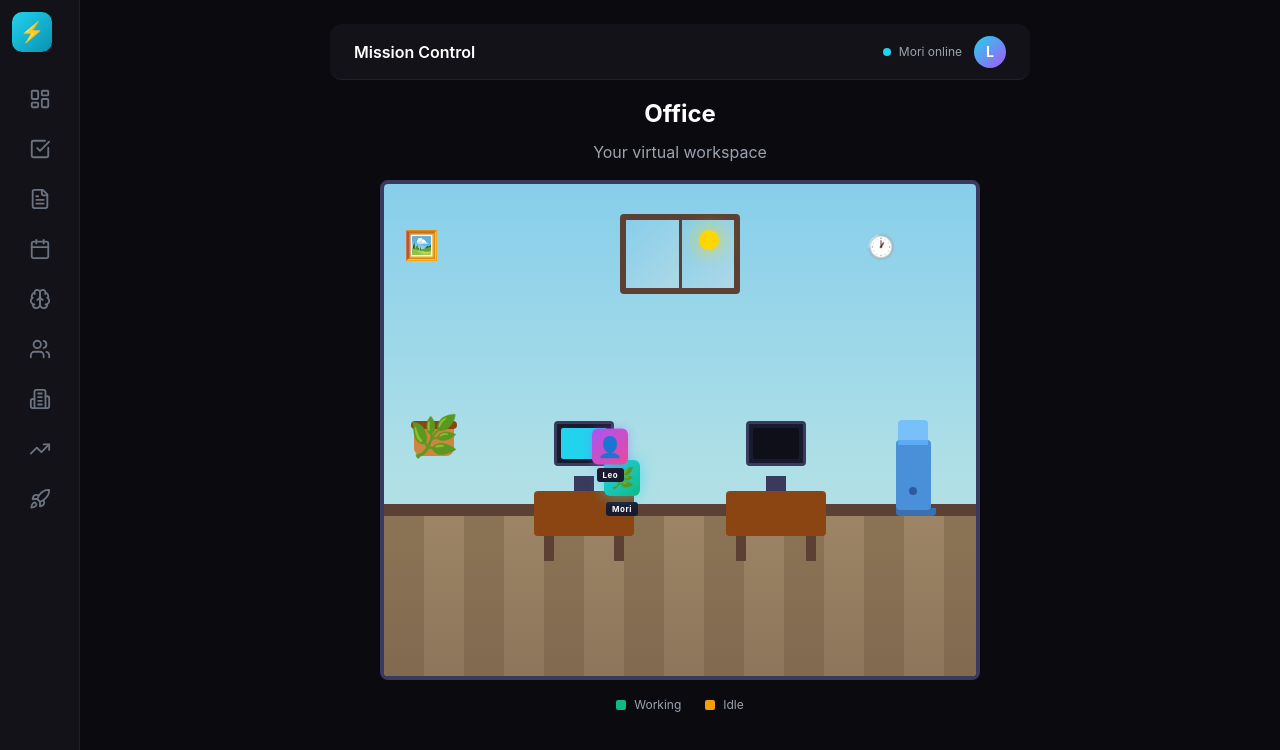
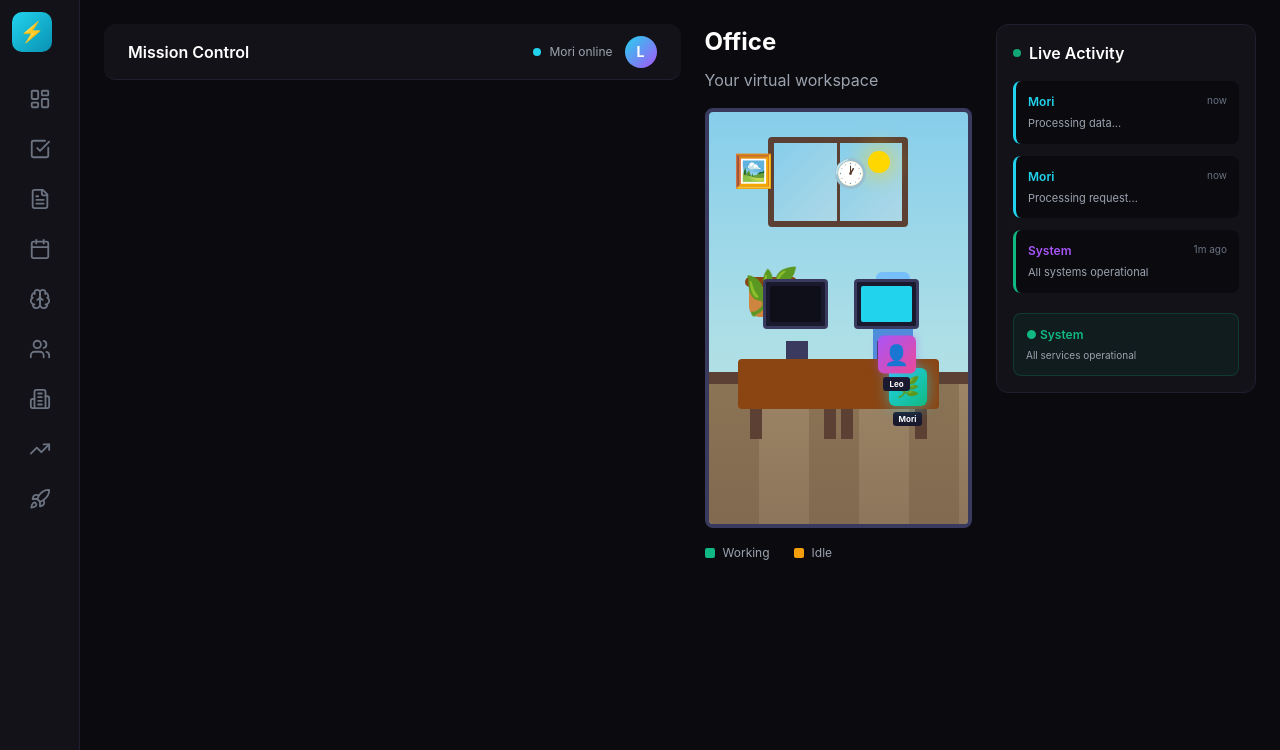
Before and after one commit to leopb3876/mission-control, a Next.js app: page /office in a window 1280 px wide. Shown: the top 750 px of the page. Built offline with nearby package versions, Linux system fonts and the light colour scheme.

Commit message:
Rectangle office + live activity sidebar

```diff
--- a/src/app/office/page.tsx
+++ b/src/app/office/page.tsx
@@ -13,10 +13,22 @@ type Agent = {
   targetY: number;
 };
 
+type Activity = {
+  id: number;
+  agent: string;
+  action: string;
+  time: string;
+};
+
 export default function OfficePage() {
   const [agents, setAgents] = useState<Agent[]>([
-    { id: "mori", name: "Mori", emoji: "🌿", status: "working", x: 220, y: 280, targetX: 220, targetY: 280 },
-    { id: "leo", name: "Leo", emoji: "👤", status: "idle", x: 420, y: 320, targetX: 420, targetY: 320 },
+    { id: "mori", name: "Mori", emoji: "🌿", status: "working", x: 180, y: 260, targetX: 180, targetY: 260 },
+    { id: "leo", name: "Leo", emoji: "👤", status: "idle", x: 350, y: 280, targetX: 350, targetY: 280 },
+  ]);
+
+  const [activities, setActivities] = useState<Activity[]>([
+    { id: 1, agent: "Mori", action: "Processing request...", time: "now" },
+    { id: 2, agent: "System", action: "All systems operational", time: "1m ago" },
   ]);
 
   // Simulate random movement for idle agents
@@ -26,13 +38,33 @@ export default function OfficePage() {
         if (agent.status === "idle") {
           return {
             ...agent,
-            targetX: Math.random() * 300 + 150,
-            targetY: Math.random() * 200 + 150,
+            targetX: Math.random() * 250 + 120,
+            targetY: Math.random() * 180 + 140,
           };
         }
         return agent;
       }));
     }, 4000);
+
+    return () => clearInterval(interval);
+  }, []);
+
+  // Add random activities
+  useEffect(() => {
+    const actions = [
+      { agent: "Mori", action: "Researching..." },
+      { agent: "Mori", action: "Processing data..." },
+      { agent: "Mori", action: "Waiting for input..." },
+      { agent: "Leo", action: "Viewing dashboard" },
+    ];
+
+    const interval = setInterval(() => {
+      const randomAction = actions[Math.floor(Math.random() * actions.length)];
+      setActivities(prev => [
+        { id: Date.now(), agent: randomAction.agent, action: randomAction.action, time: "now" },
+        ...prev.slice(0, 4)
+      ]);
+    }, 5000);
 
     return () => clearInterval(interval);
   }, []);
@@ -58,9 +90,9 @@ export default function OfficePage() {
   }, []);
 
   return (
-    <div style={{ marginLeft: "80px", minHeight: "100vh", background: "#0a0a0f", color: "white", display: "flex", flexDirection: "column", alignItems: "center", padding: "24px" }}>
+    <div style={{ marginLeft: "80px", minHeight: "100vh", background: "#0a0a0f", color: "white", padding: "24px", display: "flex", gap: "24px" }}>
       {/* Header */}
-      <header style={{ height: "56px", background: "#121218", borderBottom: "1px solid #1f1f2e", display: "flex", alignItems: "center", justifyContent: "space-between", padding: "0 24px", position: "sticky", top: 0, zIndex: 10, width: "100%", maxWidth: "700px", borderRadius: "12px" }}>
+      <header style={{ height: "56px", background: "#121218", borderBottom: "1px solid #1f1f2e", display: "flex", alignItems: "center", justifyContent: "space-between", padding: "0 24px", position: "sticky", top: 0, zIndex: 10, borderRadius: "12px", marginBottom: "16px", width: "100%" }}>
         <span style={{ fontWeight: 600 }}>Mission Control</span>
         <div style={{ display: "flex", alignItems: "center", gap: "12px" }}>
           <div style={{ display: "flex", alignItems: "center", gap: "8px", fontSize: "12px", color: "#9ca3af" }}>
@@ -73,13 +105,16 @@ export default function OfficePage() {
         </div>
       </header>
 
-      <h1 style={{ fontSize: "24px", fontWeight: "bold", marginTop: "16px", marginBottom: "8px" }}>Office</h1>
+      <div style={{ display: "flex", gap: "24px", width: "100%" }}>
+        {/* Office Room - Rectangle */}
+        <div style={{ flex: 1 }}>
+          <h1 style={{ fontSize: "24px", fontWeight: "bold", marginBottom: "8px" }}>Office</h1>
           <p style={{ color: "#9ca3af", marginBottom: "16px" }}>Your virtual workspace</p>
 
-      {/* Office Room - Centered Square */}
           <div style={{
-        width: "600px",
-        height: "500px",
+            width: "100%",
+            maxWidth: "700px",
+            height: "420px",
             position: "relative",
             borderRadius: "8px",
             overflow: "hidden",
@@ -95,22 +130,20 @@ export default function OfficePage() {
             {/* Window */}
             <div style={{
               position: "absolute",
-          top: "30px",
+              top: "25px",
               left: "50%",
               transform: "translateX(-50%)",
-          width: "120px",
-          height: "80px",
+              width: "140px",
+              height: "90px",
               background: "#1a1a2e",
               border: "6px solid #5c4033",
               borderRadius: "4px",
             }}>
-          {/* Window panes */}
               <div style={{ display: "flex", height: "100%" }}>
                 <div style={{ flex: 1, borderRight: "3px solid #5c4033", background: "linear-gradient(135deg, #87ceeb, #add8e6)" }} />
                 <div style={{ flex: 1, background: "linear-gradient(135deg, #87ceeb, #add8e6)" }} />
               </div>
-          {/* Sun */}
-          <div style={{ position: "absolute", top: "10px", right: "15px", width: "20px", height: "20px", background: "#ffd700", borderRadius: "50%", boxShadow: "0 0 20px #ffd700" }} />
+              <div style={{ position: "absolute", top: "8px", right: "12px", width: "22px", height: "22px", background: "#ffd700", borderRadius: "50%", boxShadow: "0 0 25px #ffd700" }} />
             </div>
 
             {/* Floor - Wood Pattern */}
@@ -119,17 +152,16 @@ export default function OfficePage() {
               bottom: 0,
               left: 0,
               right: 0,
-          height: "160px",
-          background: "repeating-linear-gradient(90deg, #8b7355 0px, #8b7355 40px, #9c8465 40px, #9c8465 80px)",
+              height: "140px",
+              background: "repeating-linear-gradient(90deg, #8b7355 0px, #8b7355 50px, #9c8465 50px, #9c8465 100px)",
             }}>
-          {/* Floor highlight */}
               <div style={{ position: "absolute", inset: 0, background: "linear-gradient(180deg, transparent 0%, #6b5344 100%)", opacity: 0.3 }} />
             </div>
 
             {/* Baseboard */}
             <div style={{
               position: "absolute",
-          bottom: "160px",
+              bottom: "140px",
               left: 0,
               right: 0,
               height: "12px",
@@ -137,35 +169,29 @@ export default function OfficePage() {
             }} />
 
             {/* Plant on Left */}
-        <div style={{ position: "absolute", bottom: "160px", left: "30px" }}>
-          {/* Pot */}
-          <div style={{ width: "40px", height: "35px", background: "#cd853f", borderRadius: "0 0 8px 8px", marginTop: "-20px" }}>
-            <div style={{ width: "46px", height: "8px", background: "#8b4513", borderRadius: "4px", marginTop: "-4px", marginLeft: "-3px" }} />
+            <div style={{ position: "absolute", bottom: "140px", left: "40px" }}>
+              <div style={{ width: "45px", height: "40px", background: "#cd853f", borderRadius: "0 0 10px 10px", marginTop: "-25px" }}>
+                <div style={{ width: "52px", height: "10px", background: "#8b4513", borderRadius: "5px", marginTop: "-5px", marginLeft: "-4px" }} />
               </div>
-          {/* Leaves */}
-          <div style={{ fontSize: "40px", position: "relative", top: "-50px", left: "-5px" }}>🌿</div>
+              <div style={{ fontSize: "45px", position: "relative", top: "-60px", left: "-5px" }}>🌿</div>
             </div>
 
             {/* Water Cooler on Right */}
-        <div style={{ position: "absolute", bottom: "160px", right: "40px" }}>
-          <div style={{ width: "35px", height: "70px", background: "#4a90d9", borderRadius: "4px", position: "relative" }}>
-            {/* Bottle */}
-            <div style={{ width: "30px", height: "25px", background: "rgba(100, 180, 255, 0.7)", borderRadius: "4px 4px 0 0", position: "absolute", top: "-20px", left: "2px" }} />
-            {/* Dispenser */}
-            <div style={{ width: "8px", height: "8px", background: "#2c5aa0", borderRadius: "50%", position: "absolute", bottom: "15px", left: "13px" }} />
+            <div style={{ position: "absolute", bottom: "140px", right: "50px" }}>
+              <div style={{ width: "40px", height: "80px", background: "#4a90d9", borderRadius: "6px", position: "relative" }}>
+                <div style={{ width: "34px", height: "30px", background: "rgba(100, 180, 255, 0.7)", borderRadius: "6px 6px 0 0", position: "absolute", top: "-25px", left: "3px" }} />
+                <div style={{ width: "10px", height: "10px", background: "#2c5aa0", borderRadius: "50%", position: "absolute", bottom: "18px", left: "15px" }} />
               </div>
-          <div style={{ width: "40px", height: "8px", background: "#3a70b0", borderRadius: "0 0 4px 4px", marginTop: "-2px" }} />
+              <div style={{ width: "45px", height: "10px", background: "#3a70b0", borderRadius: "0 0 6px 6px", marginTop: "-3px" }} />
             </div>
 
             {/* Desk 1 - Mori */}
-        <div style={{ position: "absolute", bottom: "140px", left: "150px" }}>
-          {/* Desk */}
-          <div style={{ width: "100px", height: "45px", background: "#8b4513", borderRadius: "4px" }}>
-            <div style={{ position: "absolute", top: "45px", left: "10px", width: "10px", height: "25px", background: "#5c4033" }} />
-            <div style={{ position: "absolute", top: "45px", right: "10px", width: "10px", height: "25px", background: "#5c4033" }} />
+            <div style={{ position: "absolute", bottom: "115px", left: "120px" }}>
+              <div style={{ width: "110px", height: "50px", background: "#8b4513", borderRadius: "4px" }}>
+                <div style={{ position: "absolute", top: "50px", left: "12px", width: "12px", height: "30px", background: "#5c4033" }} />
+                <div style={{ position: "absolute", top: "50px", right: "12px", width: "12px", height: "30px", background: "#5c4033" }} />
               </div>
-          {/* Monitor */}
-          <div style={{ position: "absolute", bottom: "70px", left: "20px", width: "60px", height: "45px", background: "#1a1a2e", borderRadius: "4px", border: "3px solid #3a3a5e" }}>
+              <div style={{ position: "absolute", bottom: "80px", left: "25px", width: "65px", height: "50px", background: "#1a1a2e", borderRadius: "4px", border: "3px solid #3a3a5e" }}>
                 <div style={{
                   position: "absolute",
                   inset: "4px",
@@ -174,25 +200,24 @@ export default function OfficePage() {
                   transition: "background 0.3s",
                 }} />
               </div>
-          {/* Monitor Stand */}
-          <div style={{ position: "absolute", bottom: "45px", left: "40px", width: "20px", height: "15px", background: "#3a3a5e" }} />
+              <div style={{ position: "absolute", bottom: "50px", left: "48px", width: "22px", height: "18px", background: "#3a3a5e" }} />
             </div>
 
             {/* Desk 2 */}
-        <div style={{ position: "absolute", bottom: "140px", right: "150px" }}>
-          <div style={{ width: "100px", height: "45px", background: "#8b4513", borderRadius: "4px" }}>
-            <div style={{ position: "absolute", top: "45px", left: "10px", width: "10px", height: "25px", background: "#5c4033" }} />
-            <div style={{ position: "absolute", top: "45px", right: "10px", width: "10px", height: "25px", background: "#5c4033" }} />
+            <div style={{ position: "absolute", bottom: "115px", right: "120px" }}>
+              <div style={{ width: "110px", height: "50px", background: "#8b4513", borderRadius: "4px" }}>
+                <div style={{ position: "absolute", top: "50px", left: "12px", width: "12px", height: "30px", background: "#5c4033" }} />
+                <div style={{ position: "absolute", top: "50px", right: "12px", width: "12px", height: "30px", background: "#5c4033" }} />
               </div>
-          <div style={{ position: "absolute", bottom: "70px", left: "20px", width: "60px", height: "45px", background: "#1a1a2e", borderRadius: "4px", border: "3px solid #3a3a5e" }}>
+              <div style={{ position: "absolute", bottom: "80px", left: "25px", width: "65px", height: "50px", background: "#1a1a2e", borderRadius: "4px", border: "3px solid #3a3a5e" }}>
                 <div style={{ position: "absolute", inset: "4px", background: "#0f0f1a", borderRadius: "2px" }} />
               </div>
-          <div style={{ position: "absolute", bottom: "45px", left: "40px", width: "20px", height: "15px", background: "#3a3a5e" }} />
+              <div style={{ position: "absolute", bottom: "50px", left: "48px", width: "22px", height: "18px", background: "#3a3a5e" }} />
             </div>
 
             {/* Wall Decor */}
-        <div style={{ position: "absolute", top: "40px", left: "20px", fontSize: "28px" }}>🖼️</div>
-        <div style={{ position: "absolute", top: "45px", right: "80px", fontSize: "24px" }}>🕐</div>
+            <div style={{ position: "absolute", top: "35px", left: "25px", fontSize: "32px" }}>🖼️</div>
+            <div style={{ position: "absolute", top: "40px", right: "100px", fontSize: "28px" }}>🕐</div>
 
             {/* Agents */}
             {agents.map((agent) => (
@@ -209,10 +234,9 @@ export default function OfficePage() {
                   zIndex: 5,
                 }}
               >
-            {/* Pixel Art Character */}
                 <div style={{
-              width: "36px",
-              height: "36px",
+                  width: "38px",
+                  height: "38px",
                   background: agent.id === "mori"
                     ? "linear-gradient(135deg, #22d3ee, #10b981)"
                     : "linear-gradient(135deg, #a855f7, #ec4899)",
@@ -221,7 +245,6 @@ export default function OfficePage() {
                   alignItems: "center",
                   justifyContent: "center",
                   fontSize: "20px",
-              imageRendering: "pixelated",
                   boxShadow: agent.status === "working"
                     ? "0 0 15px rgba(34, 211, 238, 0.6)"
                     : "0 0 8px rgba(168, 85, 247, 0.4)",
@@ -229,8 +252,6 @@ export default function OfficePage() {
                 }}>
                   {agent.emoji}
                 </div>
-
-            {/* Name Tag */}
                 <div style={{
                   marginTop: "2px",
                   padding: "1px 6px",
@@ -239,7 +260,6 @@ export default function OfficePage() {
                   fontSize: "8px",
                   fontWeight: 700,
                   whiteSpace: "nowrap",
-              letterSpacing: "0.5px",
                 }}>
                   {agent.name}
                 </div>
@@ -258,6 +278,47 @@ export default function OfficePage() {
               <span style={{ fontSize: "12px", color: "#9ca3af" }}>Idle</span>
             </div>
           </div>
+        </div>
+
+        {/* Live Activity Sidebar */}
+        <div style={{ width: "260px", background: "#121218", borderRadius: "12px", border: "1px solid #1f1f2e", padding: "16px", height: "fit-content" }}>
+          <h2 style={{ fontSize: "16px", fontWeight: 600, marginBottom: "16px", display: "flex", alignItems: "center", gap: "8px" }}>
+            <div style={{ width: "8px", height: "8px", borderRadius: "50%", background: "#10b981", animation: "pulse 2s infinite" }} />
+            Live Activity
+          </h2>
+
+          <div style={{ display: "flex", flexDirection: "column", gap: "12px" }}>
+            {activities.map((activity, index) => (
+              <div
+                key={activity.id}
+                style={{
+                  padding: "12px",
+                  background: "#0a0a0f",
+                  borderRadius: "8px",
+                  borderLeft: `3px solid ${activity.agent === "Mori" ? "#22d3ee" : activity.agent === "Leo" ? "#a855f7" : "#10b981"}`,
+                  animation: index === 0 ? "slideIn 0.3s ease-out" : "none",
+                }}
+              >
+                <div style={{ display: "flex", justifyContent: "space-between", marginBottom: "4px" }}>
+                  <span style={{ fontSize: "12px", fontWeight: 600, color: activity.agent === "Mori" ? "#22d3ee" : "#a855f7" }}>
+                    {activity.agent}
+                  </span>
+                  <span style={{ fontSize: "10px", color: "#6b7280" }}>{activity.time}</span>
+                </div>
+                <p style={{ fontSize: "11px", color: "#9ca3af" }}>{activity.action}</p>
+              </div>
+            ))}
+          </div>
+
+          {/* System Status */}
+          <div style={{ marginTop: "20px", padding: "12px", background: "#10b98110", borderRadius: "8px", border: "1px solid #10b98130" }}>
+            <div style={{ display: "flex", alignItems: "center", gap: "6px", marginBottom: "4px" }}>
+              <span style={{ fontSize: "12px", fontWeight: 600, color: "#10b981" }}>● System</span>
+            </div>
+            <p style={{ fontSize: "10px", color: "#9ca3af" }}>All services operational</p>
+          </div>
+        </div>
+      </div>
 
       <style>{`
         @keyframes bounce {
@@ -268,6 +329,14 @@ export default function OfficePage() {
           0%, 100% { transform: translateY(0); }
           50% { transform: translateY(-3px); }
         }
+        @keyframes pulse {
+          0%, 100% { opacity: 1; }
+          50% { opacity: 0.5; }
+        }
+        @keyframes slideIn {
+          from { opacity: 0; transform: translateX(10px); }
+          to { opacity: 1; transform: translateX(0); }
+        }
       `}</style>
     </div>
   );
```
Lines whose indentation alone changed are shown as unchanged.
